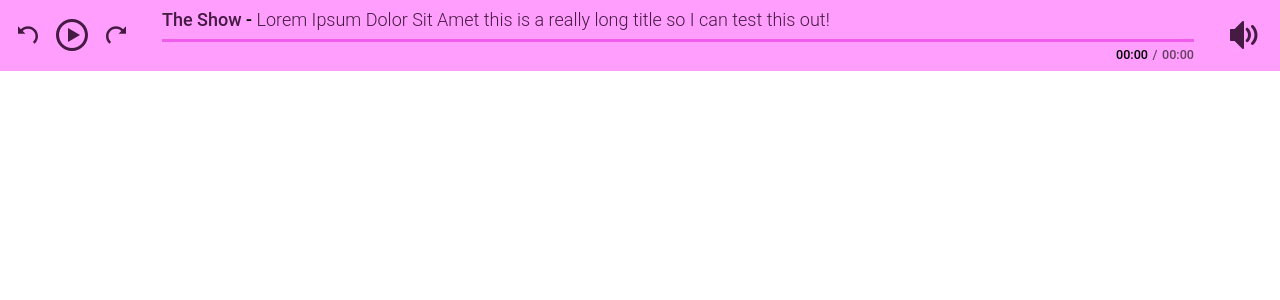
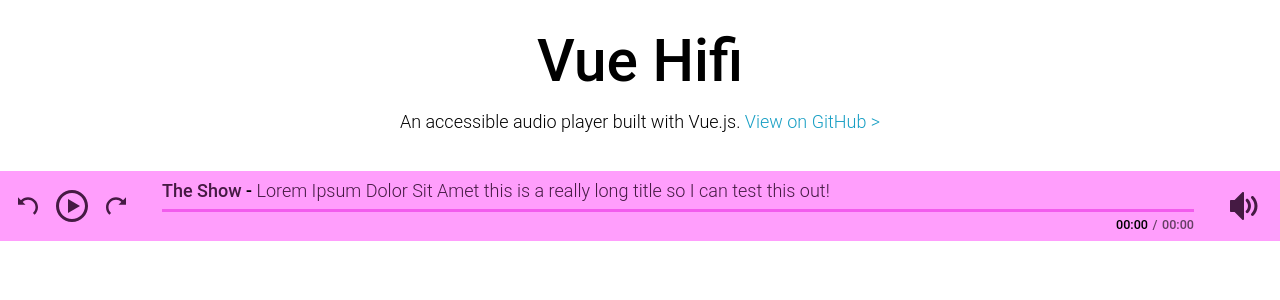
Before and after one commit to kimlarocca/vue-sound, a Vue app: page / in a window 1280 px wide. Shown: the top 300 px of the page. Built offline with nearby package versions, Linux system fonts and the light colour scheme.

Commit message:
made a demo page

```diff
--- a/src/components/VueHifi.vue
+++ b/src/components/VueHifi.vue
@@ -353,6 +353,7 @@
     background-color: var(--player-background);
     padding: .5rem 1rem;
     font-weight: var(--player-font-weight);
+    position: relative;
   }
 
   .player a,
--- a/src/layouts/Default.vue
+++ b/src/layouts/Default.vue
@@ -1,20 +1,3 @@
 <template>
-  <vue-hifi
-    title="The Show"
-    title-link="http://www.google.com"
-    details="Lorem Ipsum Dolor Sit Amet this is a really long title so I can test this out!"
-    details-link="http://www.bing.com"
-    file="http://www.hochmuth.com/mp3/Haydn_Cello_Concerto_D-1.mp3"
-  />
+  <router-view />
 </template>
-
-<script>
-  import VueHifi from '../components/VueHifi'
-
-  export default {
-    name: 'Default',
-    components: {
-      VueHifi
-    }
-  }
-</script>
--- a/src/router/index.js
+++ b/src/router/index.js
@@ -8,7 +8,10 @@
   {
     path: '/',
     name: 'Home',
-    meta: { layout: 'default' },
+    meta: {
+      title: 'Vue HiFi | An accessible audio player built with Vue.js',
+      layout: 'default'
+    },
     component: Home
   }
 ]
@@ -19,4 +22,13 @@
   routes
 })
 
+router.beforeEach((to, from, next) => {
+  // page titles
+  if (to.meta.title) {
+    document.title = to.meta.title
+    document.description = to.meta.description
+  }
+  next()
+})
+
 export default router
--- a/src/views/Home.vue
+++ b/src/views/Home.vue
@@ -1,5 +1,26 @@
 <template>
   <main class="home">
-    <h1>Home page</h1>
+    <div class="u-padding--double">
+      <h1 class="u-align--center u-space--bottom">Vue Hifi</h1>
+      <p class="u-align--center">An accessible audio player built with Vue.js. <a href="https://github.com/kimlarocca/vue-hifi">View on GitHub ></a></p>
+    </div>
+    <vue-hifi
+      title="The Show"
+      title-link="http://www.google.com"
+      details="Lorem Ipsum Dolor Sit Amet this is a really long title so I can test this out!"
+      details-link="http://www.bing.com"
+      file="http://www.hochmuth.com/mp3/Haydn_Cello_Concerto_D-1.mp3"
+    />
   </main>
 </template>
+
+<script>
+  import VueHifi from '../components/VueHifi'
+
+  export default {
+    name: 'Default',
+    components: {
+      VueHifi
+    }
+  }
+</script>
```
